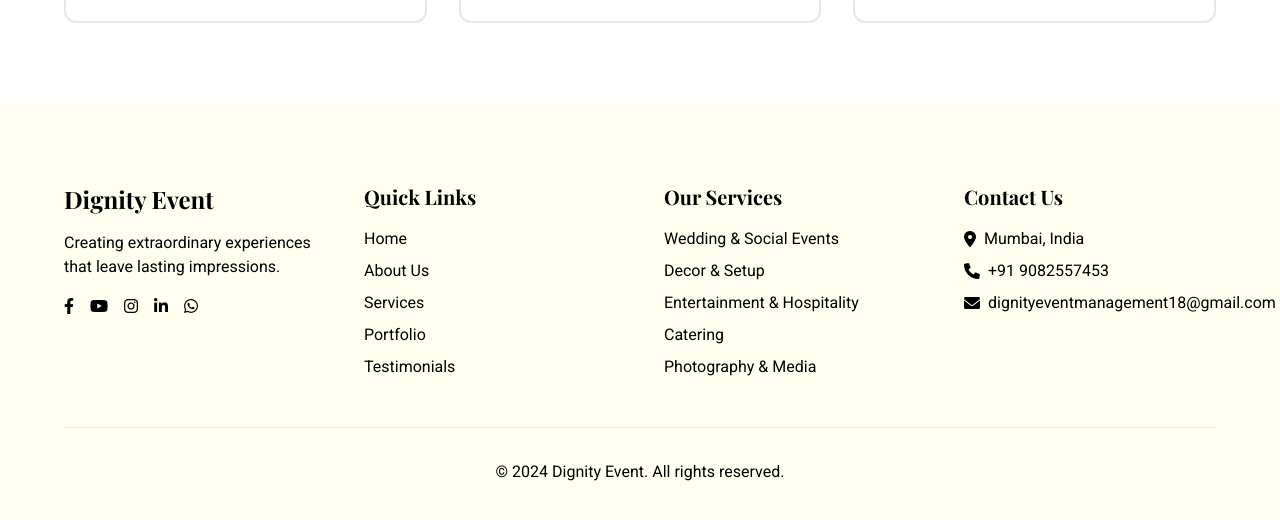
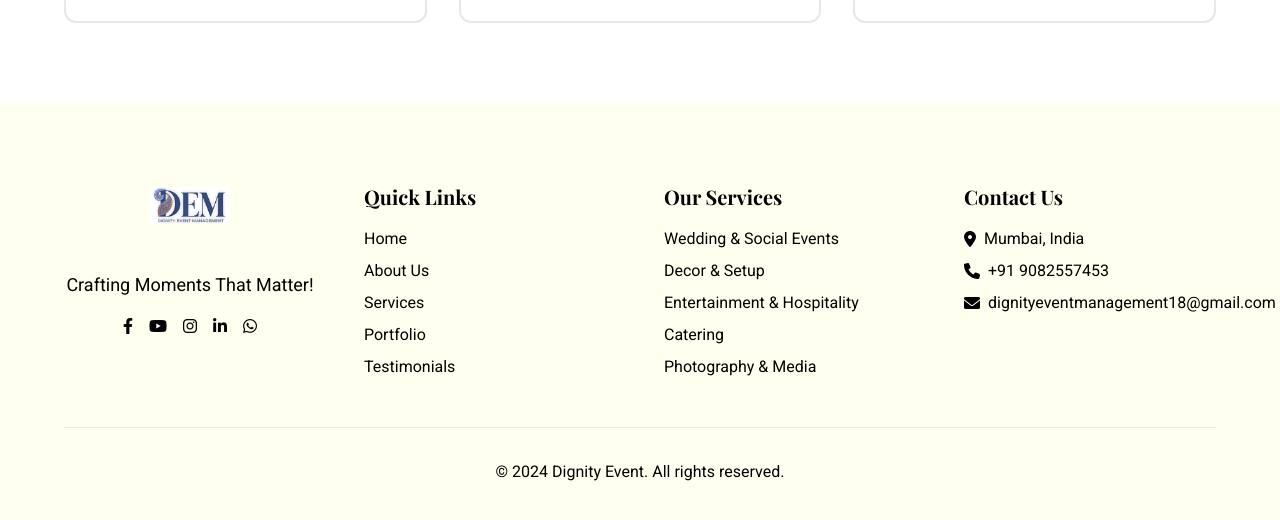
Before and after one commit to TheSumit01/Dignity-Events, a plain HTML site: page portfolio.html in a window 1280 px wide. Shown: the part 2329-2849 px from the top of the page. Drawn offline with nearby package versions, Linux system fonts and the light colour scheme.

Commit message:
Update portfolio.html

```diff
--- a/portfolio.html
+++ b/portfolio.html
@@ -516,9 +516,13 @@
     <footer class="bg-[#fffff0] py-12 sm:py-16 md:py-20 px-4 sm:px-6 md:px-12">
         <div class="max-w-6xl mx-auto grid grid-cols-1 md:grid-cols-4 gap-8 sm:gap-12">
             <!-- Company Info -->
-            <div class="reveal">
-                <h3 class="text-2xl font-bold text-black mb-4">Dignity Event</h3>
-                <p class="text-black/70 mb-4">Creating extraordinary experiences that leave lasting impressions.</p>
+            <div class="reveal flex flex-col items-center text-center space-y-6 md:space-y-4">
+                <div class="logo-container w-full flex justify-center mb-6 md:mb-4">
+                    <a href="index.html">
+                        <img src="logo.png" alt="Dignity Events Logo" class="h-16 md:h-20 w-auto">
+                    </a>
+                </div>
+                <p class="pt-2 text-black/70 text-base md:text-lg w-full">Crafting Moments That Matter!                </p>
                 <div class="flex space-x-4">
                     <a href="https://www.facebook.com/people/Dignityeventmanagement/61575120662119/" class="text-black hover:text-black/70 transition" target="_blank" rel="noopener noreferrer">
                         <i class="fab fa-facebook-f"></i>
```
